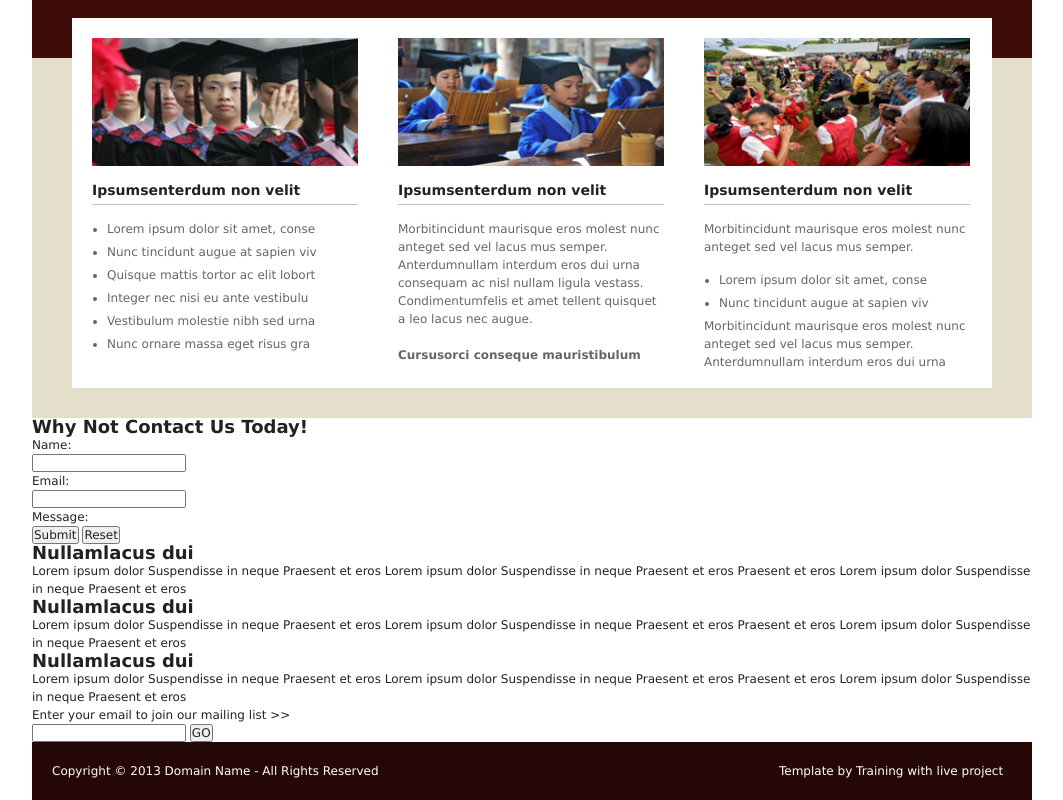
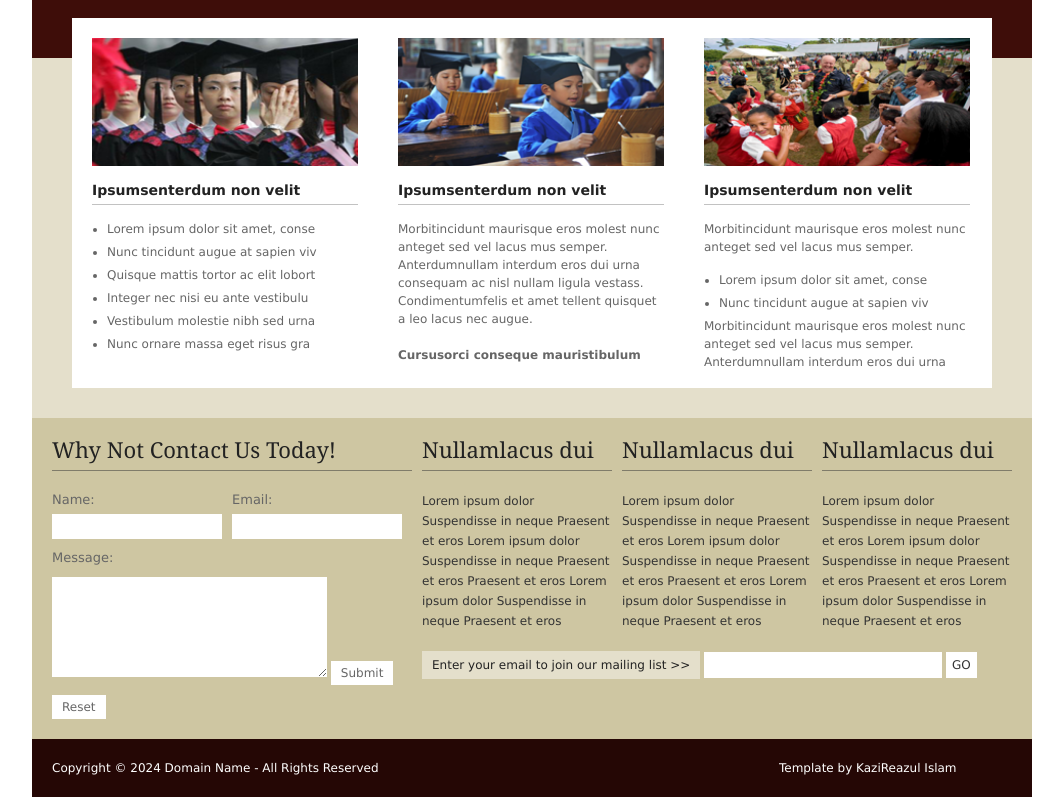
Before and after one commit to KaziReazulislam1999/basic-psd-to-html-css-practice2, a plain HTML site: page index.html in a window 1280 px wide. Shown: the part 392-1192 px from the top of the page, without its empty margins (108-1171 px from the left). Drawn offline with nearby package versions, Linux system fonts and the light colour scheme.

Commit message:
footertopsection style added

```diff
--- a/css/main.css
+++ b/css/main.css
@@ -251,8 +251,12 @@ nav ul li a:hover {
 }
 
 .footertop {
+  background: #cec6a2;
+  padding: 20px;
 }
 .footertopleft {
+  width: 360px;
+  float: left;
 }
 
 .footerleft h2 {
@@ -262,30 +266,68 @@ nav ul li a:hover {
 }
 
 .footerleft input[type="submit"] {
+  border: none;
+  padding: 5px 10px;
+  background: #fff;
+  margin-top: 10px;
+  color: #666666;
+  margin-right: 10px;
 }
 .footerleft input[type="reset"] {
+  border: none;
+  padding: 5px 10px;
+  background: #fff;
+  margin-top: 10px;
+  color: #666666;
+  margin-right: 10px;
 }
 .footertopright {
 }
 .footerrightinner {
 }
 .samefooterright {
+  width: 190px;
+  float: left;
+  margin-left: 10px;
 }
 
 .samefooterright h2 {
+  font-family: Georgia;
+  font-size: 22px;
+  line-height: 22px;
+  font-weight: normal;
+  padding-bottom: 10px;
+  border-bottom: 1px solid #807c6a;
+  margin-bottom: 20px;
 }
 .samefooterright p {
+  color: #333;
+  line-height: 20px;
 }
 
 .subscribe {
+  width: 570px;
+  margin-left: 10px;
+  padding-top: 20px;
 }
 
 .subscribe p {
+  display: inline-block;
+  background: #e4dfcb;
+  padding: 5px 10px;
 }
 
 .subscribe input[type="email"] {
+  padding: 6px 10px;
+  width: 218px;
+  outline: none;
+  border: none;
 }
 .subscribe input[type="submit"] {
+  border: none;
+  background: #fff;
+  padding: 6px;
+  color: #333;
 }
 
 .footerbottom {
@@ -297,9 +339,63 @@ nav ul li a:hover {
   width: 747px;
   float: left;
 }
-
+.footertopleft h2 {
+  font-family: Georgia;
+  font-size: 22px;
+  line-height: 22px;
+  font-weight: normal;
+  padding-bottom: 10px;
+  border-bottom: 1px solid #807c6a;
+  margin-bottom: 20px;
+}
+textarea {
+  outline: none;
+  border: none;
+  padding: 5px;
+  margin-top: 10px;
+}
+.textinput {
+  float: left;
+}
+.footertopleft p {
+  color: #666;
+  font-size: 13px;
+}
 .footerbottomleft p {
   margin-left: 20px;
+}
+.footertopleft input[type="text"] {
+  border: none;
+  outline: none;
+  padding: 5px;
+  width: 160px;
+  margin-right: 10px;
+  margin-top: 5px;
+  margin-bottom: 10px;
+}
+.footertopleft input[type="email"] {
+  border: none;
+  outline: none;
+  padding: 5px;
+  width: 160px;
+  margin-right: 10px;
+  margin-top: 5px;
+  margin-bottom: 10px;
+}
+.footertopleft input[type="submit"] {
+  border: none;
+  padding: 5px 10px;
+  background: #fff;
+  margin-top: 10px;
+  color: #666666;
+  margin-right: 10px;
+}
+.footertopleft input[type="reset"] {
+  border: none;
+  padding: 5px 10px;
+  background: #fff;
+  margin-top: 10px;
+  color: #666666;
 }
 .footerbottomright {
   width: 253px;
--- a/index.html
+++ b/index.html
@@ -136,11 +136,19 @@
       <section class="footertop clear">
         <div class="footertopleft clear">
           <h2>Why Not Contact Us Today!</h2>
-          <p>Name:</p>
-          <input type="text" />
-          <p>Email:</p>
-          <input type="email" />
+          <p class="textinput">
+            Name:
+            <br />
+            <input type="text" />
+          </p>
+          <p class="textinput">
+            Email:
+            <br />
+
+            <input type="email" />
+          </p>
           <p>Message:</p>
+          <textarea name="" id="" cols="41" rows="5"></textarea>
           <input type="submit" value="Submit" />
           <input type="reset" value="Reset" />
         </div>
@@ -171,8 +179,10 @@
                 eros Lorem ipsum dolor Suspendisse in neque Praesent et eros
               </p>
             </div>
+            <br />
             <div class="subscribe clear">
               <p>Enter your email to join our mailing list >></p>
+
               <input type="email" />
               <input type="submit" value="GO" />
             </div>
@@ -181,10 +191,10 @@
       </section>
       <footer class="footerbottom clear">
         <div class="footerbottomleft clear">
-          <p>Copyright © 2013 Domain Name - All Rights Reserved</p>
+          <p>Copyright © 2024 Domain Name - All Rights Reserved</p>
         </div>
         <div class="footerbottomright clear">
-          <p>Template by Training with live project</p>
+          <p>Template by KaziReazul Islam</p>
         </div>
       </footer>
     </div>
```
